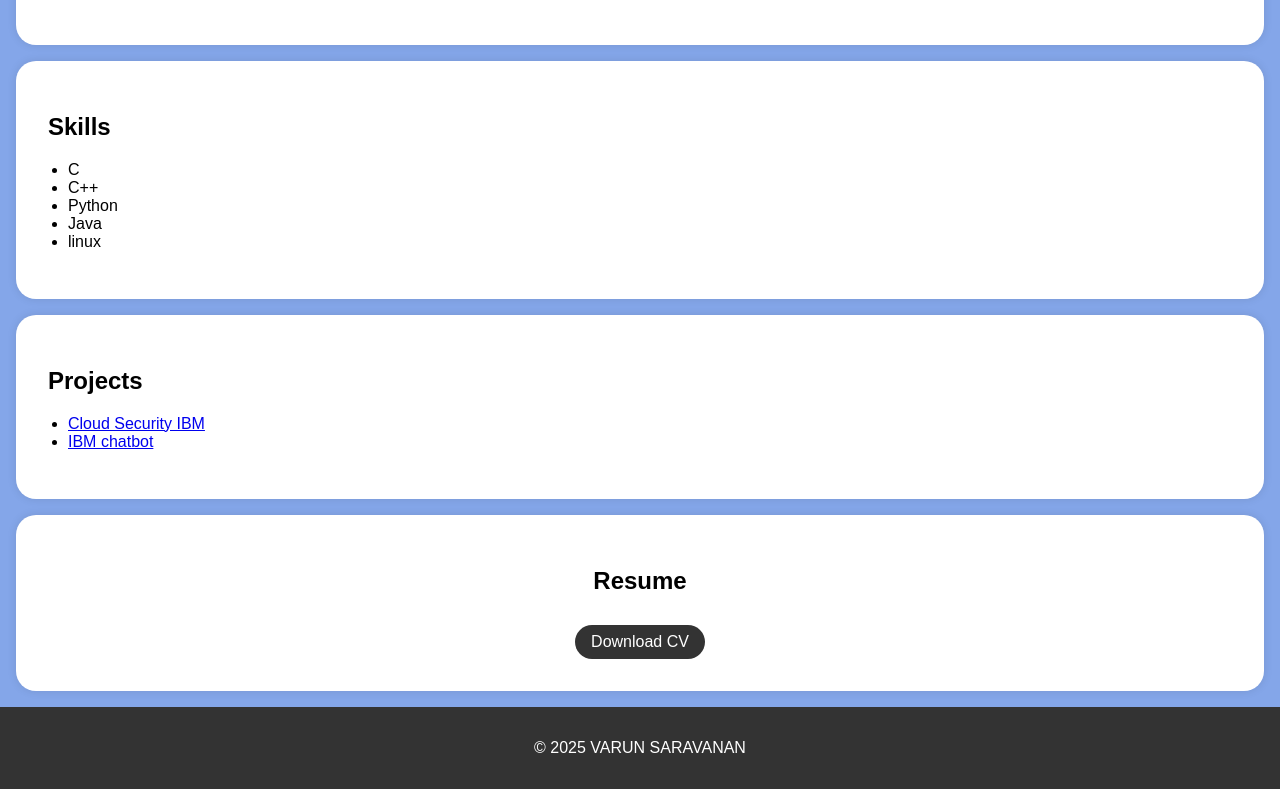
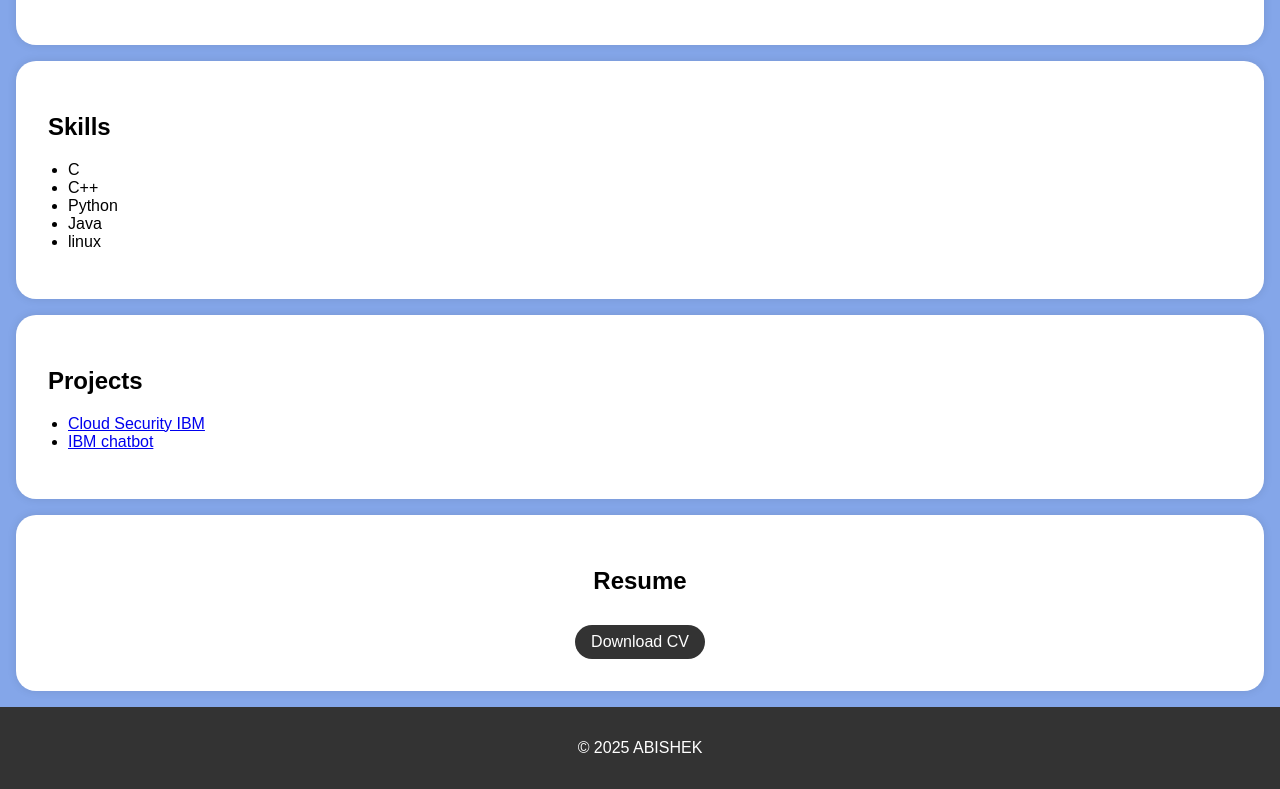
Before and after one commit to Abishek884/portfolio, a plain HTML site: page index.html in a window 1280 px wide. Shown: the part 585-1374 px from the top of the page. Drawn offline with Linux system fonts and the light colour scheme.

Commit message:
Update index.html

```diff
--- a/index.html
+++ b/index.html
@@ -166,7 +166,7 @@
     </section>
 
     <footer>
-        <p>&copy; 2025 VARUN SARAVANAN</p>
+        <p>&copy; 2025 ABISHEK</p>
     </footer>
 
     <script>
```
